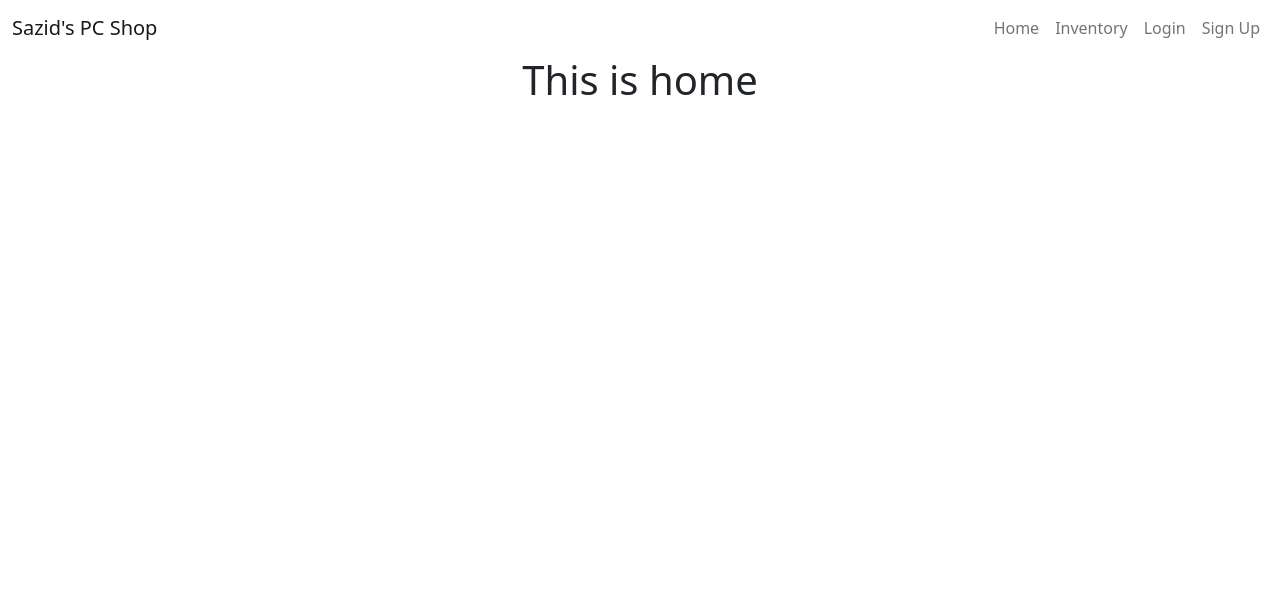
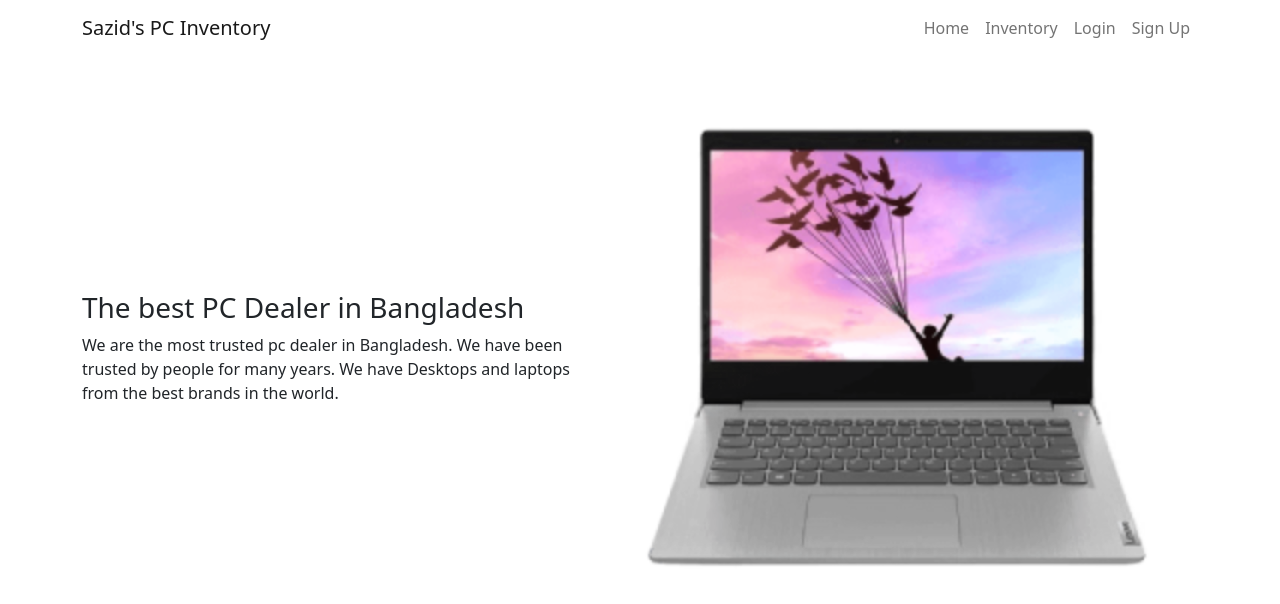
Before and after one commit to Sazid99246/wirehouse-management-client, a React (Create React App) app: page / in a window 1280 px wide. Shown: the top 604 px of the page. Built offline with nearby package versions, Linux system fonts and the light colour scheme.

Commit message:
banner added

```diff
--- a/src/App.js
+++ b/src/App.js
@@ -9,7 +9,7 @@ import SignUp from './Pages/SignUp/SignUp';
 
 function App() {
   return (
-    <div className="App">
+    <div>
       <Header/>
       <Routes>
         <Route path='/' element={<Home/>}></Route>
--- /dev/null
+++ b/src/Pages/Home/Banner/Banner.js
@@ -0,0 +1,16 @@
+import React from 'react';
+import { Container } from 'react-bootstrap';
+import Banner1 from '../../../images/banner-img-1.png'
+const Banner = () => {
+    return (
+        <Container className='d-lg-flex align-items-center justify-content-between'>
+            <div>
+                <h3>The best PC Dealer in Bangladesh</h3>
+                <p>We are the most trusted pc dealer in Bangladesh. We have been trusted by people for many years. We have Desktops and laptops from the best brands in the world.</p>
+            </div>
+            <img className='img-fluid' src={Banner1} alt=""/>
+        </Container>
+    );
+};
+
+export default Banner;
--- a/src/Pages/Home/Home/Home.js
+++ b/src/Pages/Home/Home/Home.js
@@ -1,9 +1,10 @@
 import React from 'react';
+import Banner from '../Banner/Banner';
 
 const Home = () => {
     return (
         <div>
-            <h1>This is home</h1>
+            <Banner/>
         </div>
     );
 };
--- a/src/Pages/Shared/Header/Header.js
+++ b/src/Pages/Shared/Header/Header.js
@@ -5,8 +5,8 @@ import { Link } from 'react-router-dom';
 const Header = () => {
     return (
         <Navbar expand="lg">
-            <Container fluid>
-                <Navbar.Brand href="#">Sazid's PC Shop</Navbar.Brand>
+            <Container>
+                <Navbar.Brand as={Link} to="/">Sazid's PC Inventory</Navbar.Brand>
                 <Navbar.Toggle aria-controls="navbarScroll" />
                 <Navbar.Collapse id="navbarScroll">
                     <Nav
```
Also changed, not shown: src/images/banner-img-1.png (added).
